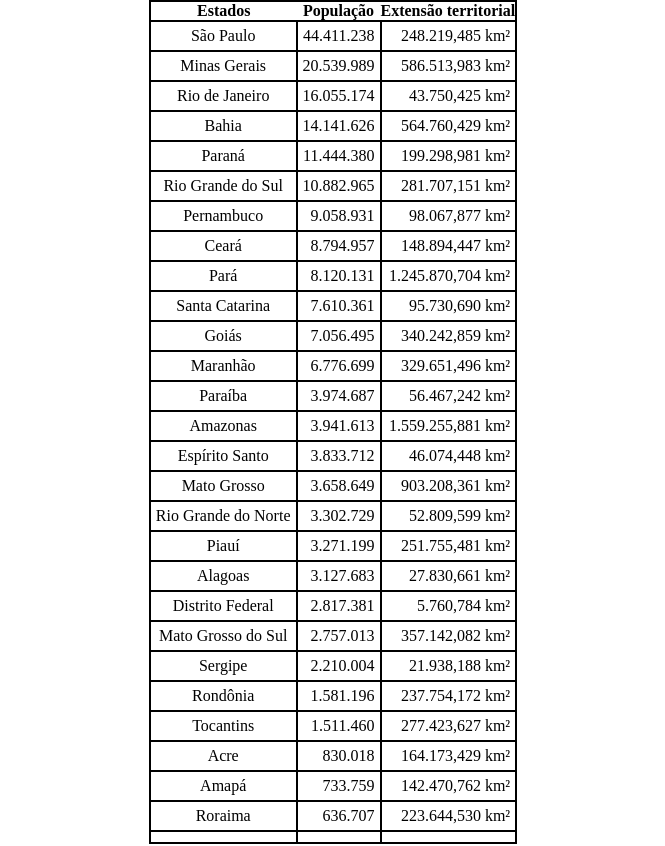
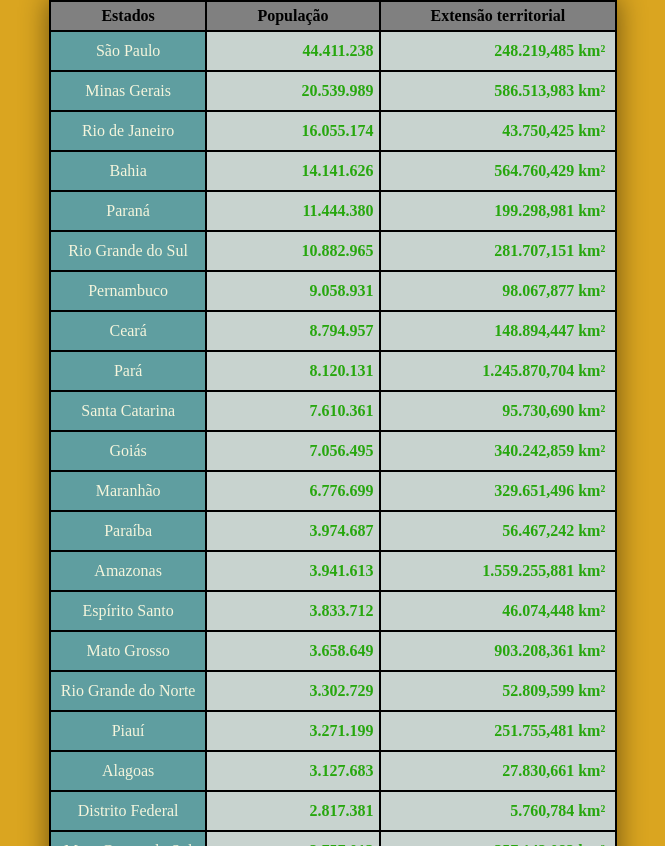
Before and after one commit to juangalhardo/html-css, a plain HTML site: page exercicios/ex023/tabela002.html in a window 1280 px wide. Shown: the top 846 px of the page, without its empty margins (307-972 px from the left). Drawn offline with Linux system fonts and the light colour scheme.

Commit message:
atualizando tabela

```diff
--- a/exercicios/ex023/tabela002.css
+++ b/exercicios/ex023/tabela002.css
@@ -1,38 +1,58 @@
 @charset "UTF-8";
 
-*{
+* {
   margin: 0;
   padding: 0;
   box-sizing: border-box;
 }
-table{
+body{
+    background-color: goldenrod;
+}
+table {
   border: 2px solid black;
-    margin-left:15px ;
+  margin-left: 15px;
   border-collapse: collapse;
   text-align: center;
   margin: auto;
-
+  box-shadow: 0px 0px 25px 2px rgba(0, 0, 0, 0.452);
+}
+thead {
+  background-color: gray;
+  text-align: center;
+}
+tr > th {
+  border: 2px solid black;
+  border-collapse: collapse;
+  text-align: center;
+  padding:5px 50px;
 }
 
-tbody{
+tbody {
   border: 2px solid black;
   border-collapse: collapse;
-
-
-
 }
 
-td{
+td {
   border: 2px solid black;
   border-collapse: collapse;
-    padding: 5px;
-
+  padding: 10px;
+}
+.estados {
+  background-color: cadetblue;
+  color: beige;
 }
 
-.habitantes{
+.habitantes {
   text-align: right;
+  padding-right: 5px;
+  background-color: rgb(200, 211, 207);
+  color: rgb(39, 167, 14);
+  font-weight: bolder;
 }
 
-.extensão{
+.extensão {
   text-align: right;
+  background-color: rgb(200, 211, 207);
+  color: rgb(39, 167, 14);
+  font-weight: bolder;
 }
```
Lines whose indentation alone changed are shown as unchanged.
